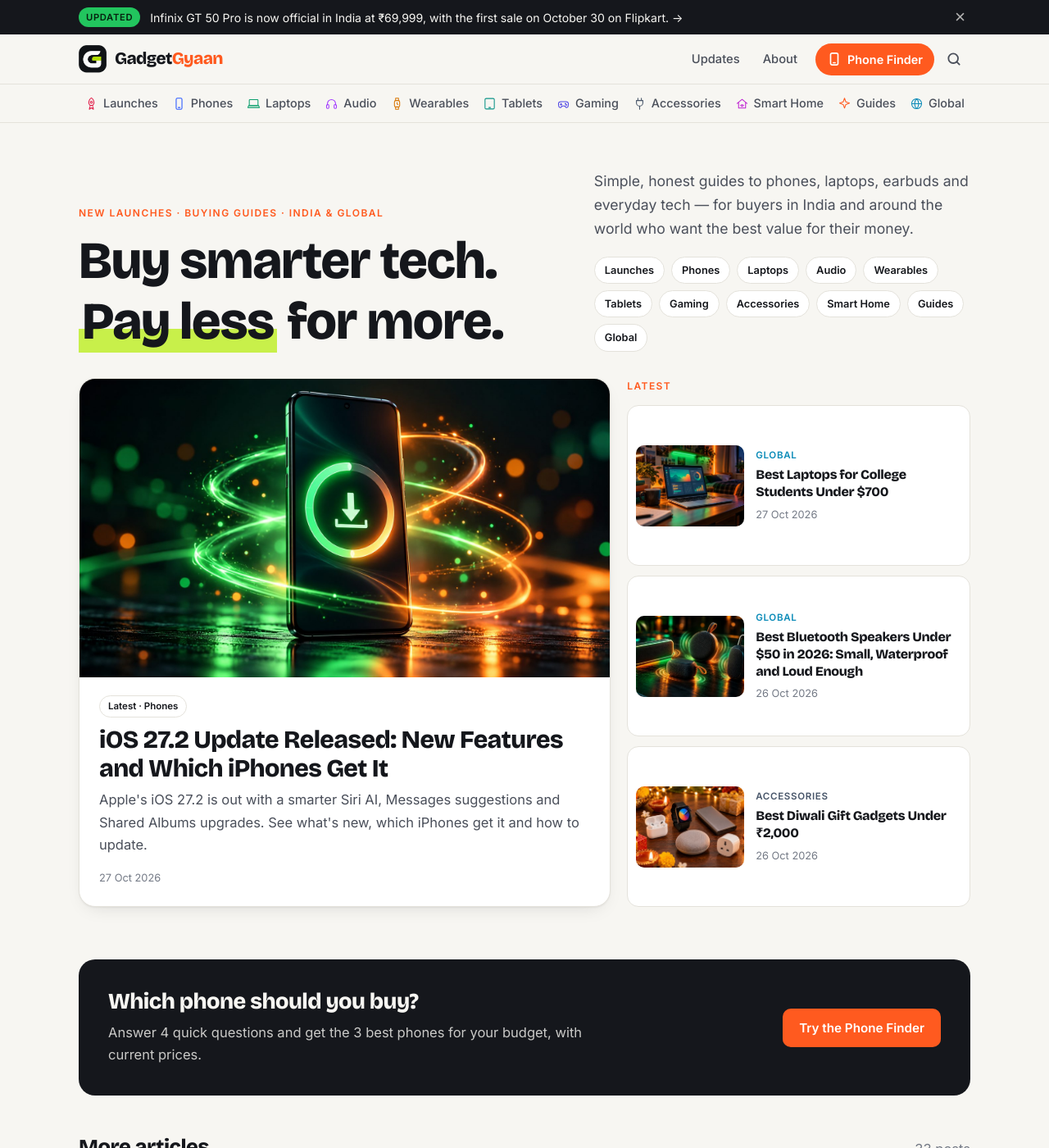
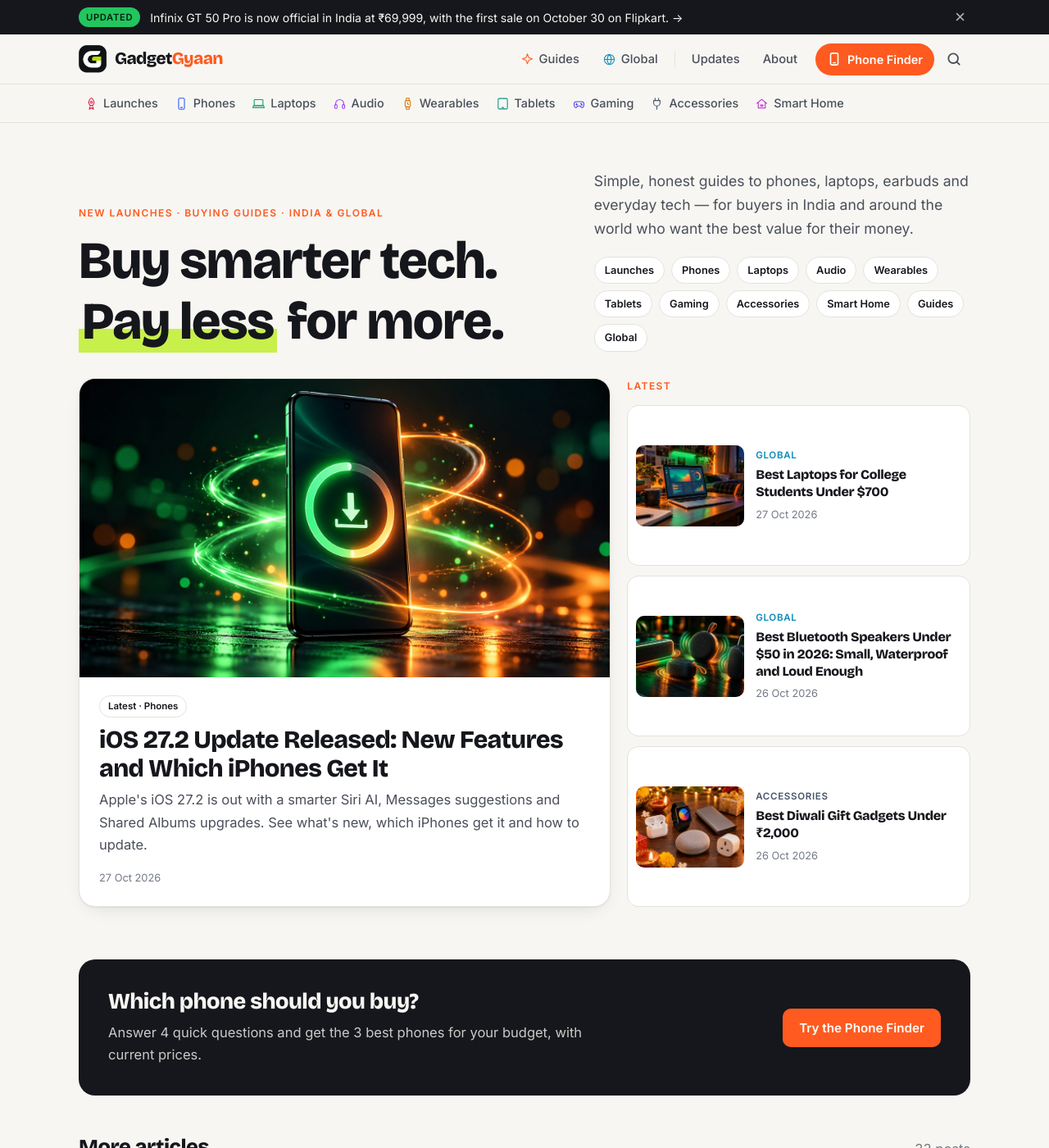
Before and after one commit to kiteksood167/kiteksood167.github.io, a Jekyll site: the page built from index.html, in a window 1280 px wide and 1400 px high. Shown: the whole window at 82% size. Built offline with Jekyll 4.4.1, drawn with Linux system fonts in a browser that asks for light colours.

Commit message:
Header: move Guides and Global to the top row on desktop
Co-Authored-By: Claude Opus 5.5 <noreply@anthropic.com>
Claude-Session: https://claude.ai/code/session_01WQRPmSxMwztgHXfstCGpBN

```diff
--- a/_layouts/default.html
+++ b/_layouts/default.html
@@ -61,6 +61,10 @@
         <span>Gadget<b>Gyaan</b></span>
       </a>
       <nav class="header-links" aria-label="Site">
+        {%- for c in site.categories_menu %}{% if c == 'Guides' or c == 'Global' %}
+        <a class="hl hl-cat cat-{{ c | slugify }}{% if page.category == c %} is-active{% endif %}" href="{{ '/category/' | relative_url }}{{ c | slugify }}/">{% include cat-icon.html cat=c %}<span>{{ c }}</span></a>
+        {%- endif %}{% endfor %}
+        <span class="hl-sep" aria-hidden="true"></span>
         <a class="hl" href="{{ '/updates/' | relative_url }}">Updates</a>
         <a class="hl" href="{{ '/about/' | relative_url }}">About</a>
         <a class="header-finder" href="{{ '/phone-finder/' | relative_url }}" title="Phone Finder: find the right phone for your budget">
@@ -76,14 +80,14 @@
     <nav class="cat-nav" aria-label="Categories">
       <div class="wrap cat-nav-inner">
         {%- for c in site.categories_menu %}
-        <a class="cat-link cat-{{ c | slugify }}{% if cur_cat == c %} is-active{% endif %}" href="{{ '/category/' | relative_url }}{{ c | slugify }}/"{% if cur_cat == c and page.layout == 'category' %} aria-current="page"{% endif %}>{% include cat-icon.html cat=c %}<span>{{ c }}</span></a>
+        <a class="cat-link cat-{{ c | slugify }}{% if c == 'Guides' or c == 'Global' %} cat-link--top{% endif %}{% if cur_cat == c %} is-active{% endif %}" href="{{ '/category/' | relative_url }}{{ c | slugify }}/"{% if cur_cat == c and page.layout == 'category' %} aria-current="page"{% endif %}>{% include cat-icon.html cat=c %}<span>{{ c }}</span></a>
         {%- endfor %}
       </div>
     </nav>
   </header>
   <script>
   (function () {
-    var a = document.querySelector('.cat-nav .is-active'), bar = document.querySelector('.cat-nav-inner');
+    var a = document.querySelector('.cat-nav .is-active:not(.cat-link--top)') || document.querySelector('.cat-nav .is-active'), bar = document.querySelector('.cat-nav-inner');
     if (!bar) return;
     function fit() { bar.classList.toggle('is-scroll', bar.scrollWidth > bar.clientWidth + 2); }
     fit(); window.addEventListener('resize', fit); if (document.fonts) document.fonts.ready.then(fit);
--- a/assets/css/style.css
+++ b/assets/css/style.css
@@ -453,7 +453,7 @@ img.logo-mark { display: block; width: 34px; height: 34px; border-radius: 0; bac
 .header-finder:hover { filter: brightness(1.06); }
 .header-links .header-search { order: 0; }
 .cat-nav { border-top: 1px solid var(--line); }
-.cat-nav-inner { display: flex; justify-content: space-between; gap: 2px; overflow-x: auto; scrollbar-width: none; -webkit-overflow-scrolling: touch; scroll-behavior: smooth; }
+.cat-nav-inner { display: flex; justify-content: flex-start; gap: 6px; overflow-x: auto; scrollbar-width: none; -webkit-overflow-scrolling: touch; scroll-behavior: smooth; }
 .cat-nav-inner.is-scroll { justify-content: flex-start; -webkit-mask-image: linear-gradient(90deg, #000 calc(100% - 28px), transparent); mask-image: linear-gradient(90deg, #000 calc(100% - 28px), transparent); }
 .cat-nav-inner::-webkit-scrollbar { display: none; }
 .cat-link { flex: none; display: inline-flex; align-items: center; gap: 6px; padding: 11px 7px 9px; text-decoration: none; color: var(--ink-2); font-weight: 500; font-size: .9rem; border-bottom: 2px solid transparent; white-space: nowrap; }
@@ -470,3 +470,11 @@ img.logo-mark { display: block; width: 34px; height: 34px; border-radius: 0; bac
   .header-finder span { display: none; }
   .header-finder { padding: 9px; }
 }
+
+/* Guides and Global sit in the top row on desktop; in the category bar on mobile */
+.header-links .hl-cat { display: inline-flex; align-items: center; gap: 6px; }
+.header-links .hl-cat .cat-svg { width: 17px; height: 17px; color: var(--c); filter: none; }
+.header-links .hl-cat.is-active { color: var(--ink); font-weight: 600; box-shadow: inset 0 -2px 0 var(--c); border-radius: 8px 8px 0 0; }
+.hl-sep { width: 1px; height: 20px; background: var(--line); margin: 0 4px; }
+@media (min-width: 721px) { .cat-link--top { display: none; } }
+@media (max-width: 720px) { .hl-sep { display: none; } }
```
